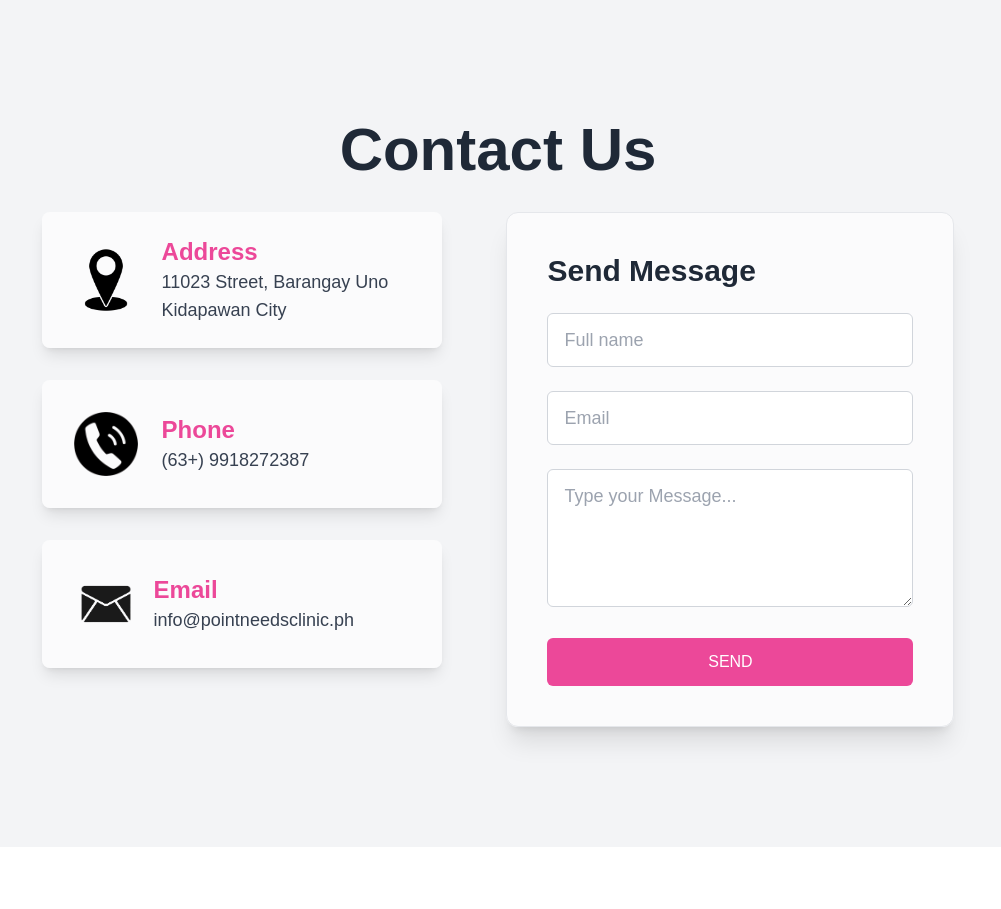
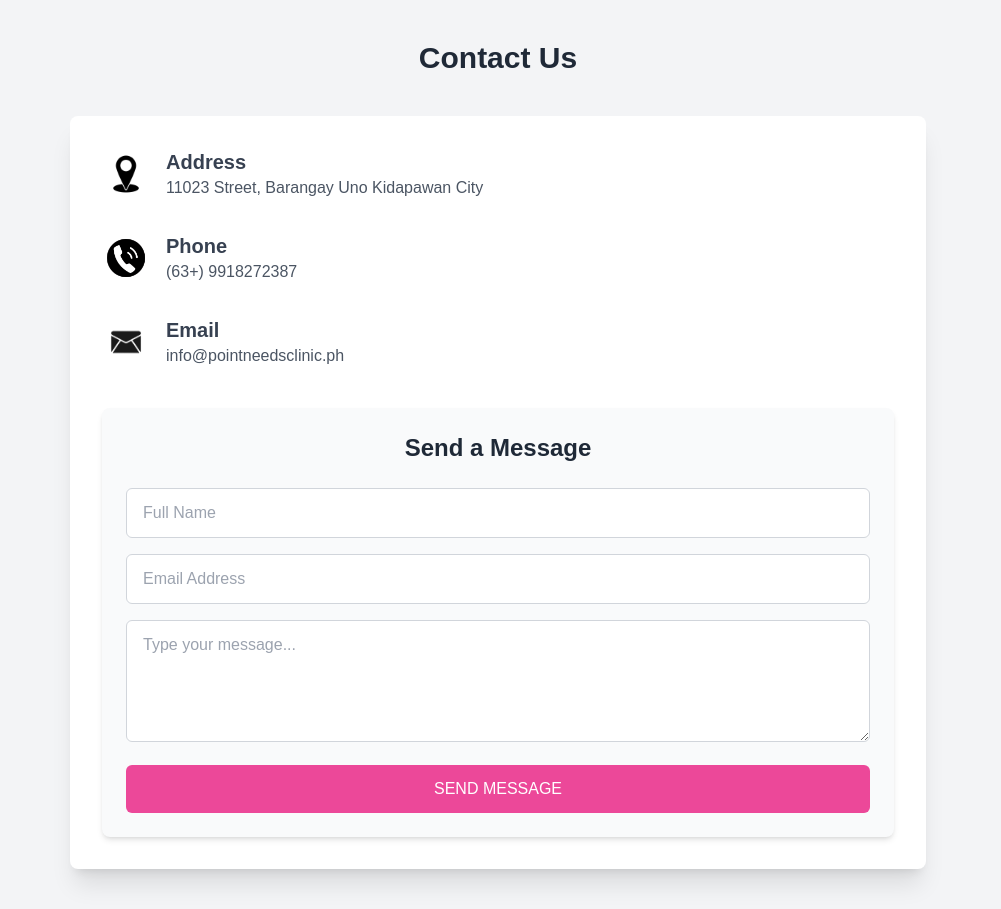
Before and after one commit to jomcelis9/thePoint, a React (Vite) app in the folder frontend/thePoint/: page /contact in a window 1280 px wide. Shown: the whole page, without its empty margins (142-1143 px from the left). Before the commit the page ends 847 px from the top, so only its background shows below. Built offline with nearby package versions, Linux system fonts and the light colour scheme.

Commit message:
Designing phase index,contact us

```diff
--- a/frontend/thePoint/src/Header.jsx
+++ b/frontend/thePoint/src/Header.jsx
@@ -175,7 +175,7 @@ export default function Header() {
             <Link to="/contact" className="header-link hover:text-gray-400 focus:outline-none">
               Contact
             </Link>
-            <Link to="/booking" className="header-link hover:text-gray-400 focus:outline-none">
+            <Link to="/bookchoice" className="header-link hover:text-gray-400 focus:outline-none">
               Book
             </Link>
 
--- a/frontend/thePoint/src/pages/client/ContactPage.jsx
+++ b/frontend/thePoint/src/pages/client/ContactPage.jsx
@@ -2,61 +2,63 @@ import { Link } from "react-router-dom";
 
 export default function ContactPage() {
     return (
-        <div className="flex items-center justify-center min-h-screen py-10 bg-gray-100">
-            {/* Contact Page Content */}
-            <div className="max-w-6xl mx-auto py-20 px-5">
-                <h2 className="text-6xl font-bold text-center mb-8 text-gray-800">Contact Us</h2>
-                <div className="flex flex-col md:flex-row justify-between">
+        <div className="flex items-center justify-center min-h-screen bg-gray-100 py-10">
+            <div className="max-w-4xl w-full mx-auto px-5">
 
-                    <div className="space-y-8 mb-8 md:mb-0 md:mr-16">
-                        <div className="flex items-center space-x-4 bg-white bg-opacity-70 p-6 rounded-lg shadow-lg">
-                            <img src="/src/images/location2.jpg" alt="Address" className="w-20 h-20" />
+                <h2 className="text-3xl font-semibold text-center text-gray-800 mb-10">Contact Us</h2>
+
+                <div className="bg-white p-8 rounded-lg shadow-xl">
+
+                    {/* Contact Information */}
+                    <div className="space-y-8 mb-10">
+                        <div className="flex items-center space-x-4">
+                            <img src="/src/images/location2.jpg" alt="Address" className="w-12 h-12 rounded-full" />
                             <div>
-                                <h3 className="text-pink-500 font-bold text-2xl">Address</h3>
-                                <p className="text-gray-700 text-lg">11023 Street, Barangay Uno Kidapawan City</p>
+                                <h3 className="font-semibold text-gray-700 text-xl">Address</h3>
+                                <p className="text-gray-600 text-md">11023 Street, Barangay Uno Kidapawan City</p>
                             </div>
                         </div>
-                        <div className="flex items-center space-x-4 bg-white bg-opacity-70 p-6 rounded-lg shadow-lg">
-                            <img src="/src/images/phone-removebg-preview.jpg" alt="Phone" className="w-20 h-20" />
+                        <div className="flex items-center space-x-4">
+                            <img src="/src/images/phone-removebg-preview.jpg" alt="Phone" className="w-12 h-12 rounded-full" />
                             <div>
-                                <h3 className="text-pink-500 font-bold text-2xl">Phone</h3>
-                                <p className="text-gray-700 text-lg">(63+) 9918272387</p>
+                                <h3 className="font-semibold text-gray-700 text-xl">Phone</h3>
+                                <p className="text-gray-600 text-md">(63+) 9918272387</p>
                             </div>
                         </div>
-                        <div className="flex items-center space-x-2 bg-white bg-opacity-70 p-6 rounded-lg shadow-lg">
-                            <img src="/src/images/email.png" alt="Email" className="w-20 h-20" />
+                        <div className="flex items-center space-x-4">
+                            <img src="/src/images/email.png" alt="Email" className="w-12 h-12 rounded-full" />
                             <div>
-                                <h3 className="text-pink-500 font-bold text-2xl">Email</h3>
-                                <p className="text-gray-700 text-lg">info@pointneedsclinic.ph</p>
+                                <h3 className="font-semibold text-gray-700 text-xl">Email</h3>
+                                <p className="text-gray-600 text-md">info@pointneedsclinic.ph</p>
                             </div>
                         </div>
                     </div>
 
-                    {/* Form */}
-                    <div className="bg-white bg-opacity-70 mx-auto p-10 w-full max-w-md border rounded-xl shadow-xl">
-                        <h3 className="text-3xl font-bold mb-6 text-gray-800">Send Message</h3>
+                    {/* Contact Form */}
+                    <div className="bg-gray-50 p-6 rounded-lg shadow-md">
+                        <h3 className="text-2xl font-semibold text-center text-gray-800 mb-6">Send a Message</h3>
                         <form>
-                            <div className="mb-6">
+                            <div className="mb-4">
                                 <input
                                     type="text"
                                     id="name"
-                                    className="w-full px-4 py-3 border border-gray-300 rounded-md focus:outline-none focus:ring-2 focus:ring-pink-500 text-gray-800 text-lg"
-                                    placeholder="Full name"
+                                    className="w-full px-4 py-3 border border-gray-300 rounded-md focus:outline-none focus:ring-2 focus:ring-pink-500 text-gray-800"
+                                    placeholder="Full Name"
                                 />
                             </div>
-                            <div className="mb-6">
+                            <div className="mb-4">
                                 <input
                                     type="email"
                                     id="email"
-                                    className="w-full px-4 py-3 border border-gray-300 rounded-md focus:outline-none focus:ring-2 focus:ring-pink-500 text-gray-800 text-lg"
-                                    placeholder="Email"
+                                    className="w-full px-4 py-3 border border-gray-300 rounded-md focus:outline-none focus:ring-2 focus:ring-pink-500 text-gray-800"
+                                    placeholder="Email Address"
                                 />
                             </div>
-                            <div className="mb-6">
+                            <div className="mb-4">
                                 <textarea
                                     id="message"
-                                    className="w-full px-4 py-3 border border-gray-300 rounded-md focus:outline-none focus:ring-2 focus:ring-pink-500 text-gray-800 text-lg"
-                                    placeholder="Type your Message..."
+                                    className="w-full px-4 py-3 border border-gray-300 rounded-md focus:outline-none focus:ring-2 focus:ring-pink-500 text-gray-800"
+                                    placeholder="Type your message..."
                                     rows="4"
                                 ></textarea>
                             </div>
@@ -64,7 +66,7 @@ export default function ContactPage() {
                                 type="submit"
                                 className="w-full px-4 py-3 bg-pink-500 text-white rounded-md focus:outline-none hover:bg-pink-600 transition duration-300"
                             >
-                                SEND
+                                SEND MESSAGE
                             </button>
                         </form>
                     </div>
--- a/frontend/thePoint/src/pages/client/LoginPage.jsx
+++ b/frontend/thePoint/src/pages/client/LoginPage.jsx
@@ -1,6 +1,6 @@
 import { useState } from "react";
 import { Link } from "react-router-dom";
-import videoBg from '../../Videos/videoLogo.mp4'
+import videoBg from '../../Videos/videoLogo.mp4';
 
 export default function LoginPage() {
   const [email, setEmail] = useState('');
@@ -12,13 +12,14 @@ export default function LoginPage() {
     e.preventDefault();
     setLoading(true);
 
-    //checking if there are values on email and password textbox
+    // checking if there are values on email and password textbox
     if (!email || !password) {
       setError('Please enter both email and password');
       setLoading(false);
       return;
     }
-//fetching data by direct URL
+
+    // fetching data by direct URL
     try {
       const response = await fetch('http://localhost:5001/routes/auth/login', {
         method: 'POST',
@@ -34,15 +35,12 @@ export default function LoginPage() {
       } else {
         setError(data.message || 'Login failed. Please try again.');
       }
-      //error handling
     } catch (err) {
       console.error('Error during login:', err);
       setError('Server error. Please try again later.');
     } finally {
-       setLoading(false);
-
+      setLoading(false);
     }
-
   };
 
   return (
@@ -57,7 +55,6 @@ export default function LoginPage() {
               <div className="mb-12">
                 <h3 className="text-gray-800 text-3xl font-bold">Sign in</h3>
                 <p className="text-sm mt-4 text-gray-800">
-
                   <Link to={"/register"}>
                     <span className="text-thePointRed font-semibold hover:underline ml-1 whitespace-nowrap">Register here</span>
                   </Link>
@@ -76,7 +73,6 @@ export default function LoginPage() {
                     className="w-full text-gray-800 text-sm border-b border-gray-300 focus:border-thePointPink px-2 py-3 outline-none"
                     placeholder="Enter email"
                   />
-                  {/* SVG icon */}
                 </div>
               </div>
 
@@ -92,7 +88,6 @@ export default function LoginPage() {
                     className="w-full text-gray-800 text-sm border-b border-gray-300 focus:border-thePointPink px-2 py-3 outline-none"
                     placeholder="Enter password"
                   />
-                  {/* SVG icon */}
                 </div>
               </div>
 
@@ -113,9 +108,15 @@ export default function LoginPage() {
                   {loading ? 'Signing in...' : 'Sign in'}
                 </button>
               </div>
+            </form>
+          </div>
 
-              {/* Social media buttons... */}
-            </form>
+          {/* Video section */}
+          <div className="w-full h-full object-cover">
+            <video autoPlay loop muted className="w-full h-full object-cover ">
+              <source src={videoBg} type="video/mp4" />
+              Your browser does not support the video tag.
+            </video>
           </div>
         </div>
       </div>
```
Also changed, not shown: frontend/thePoint/src/pages/client/IndexPage.jsx (+113 -6 lines), 1 other file (tests, documents, lock files or other folders).
